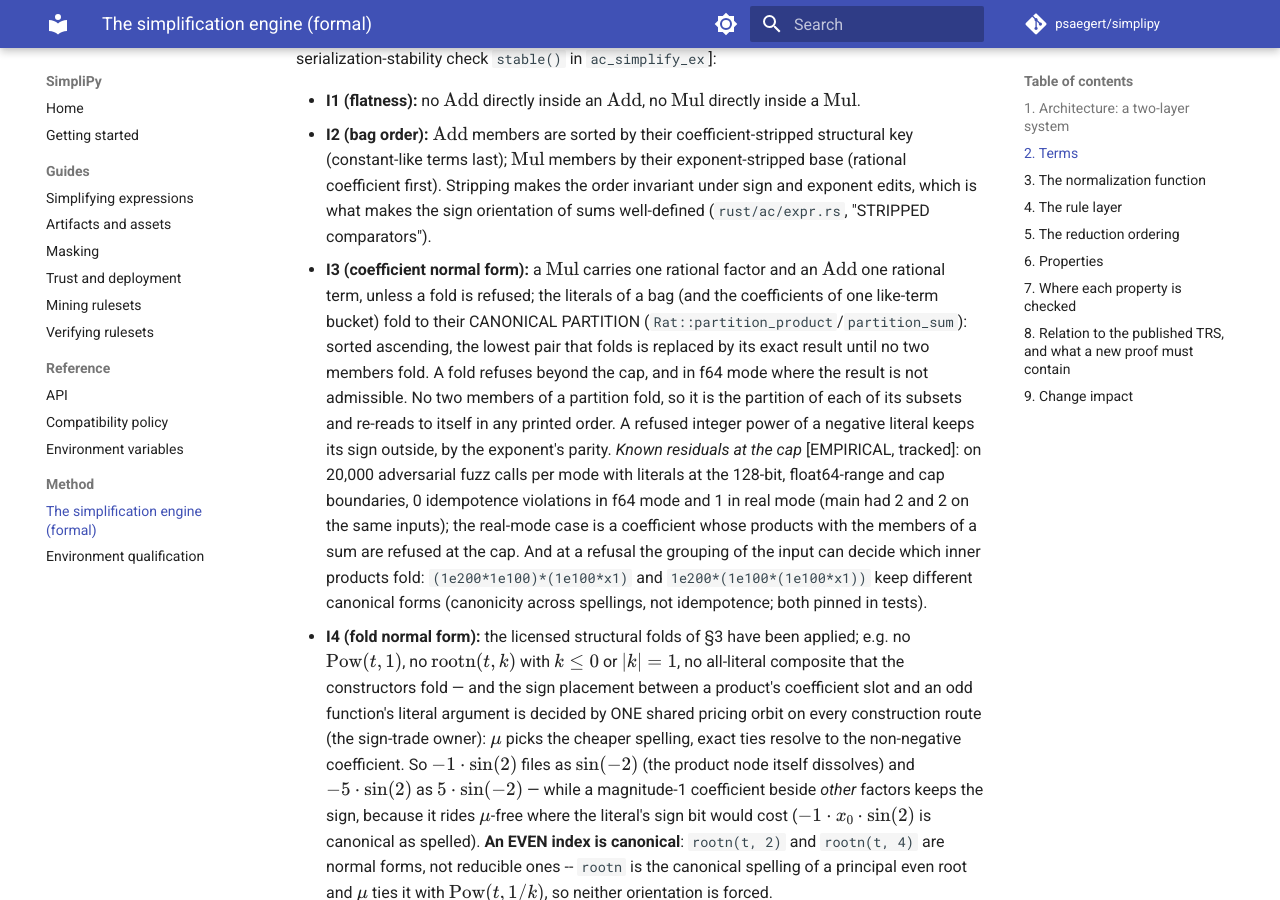
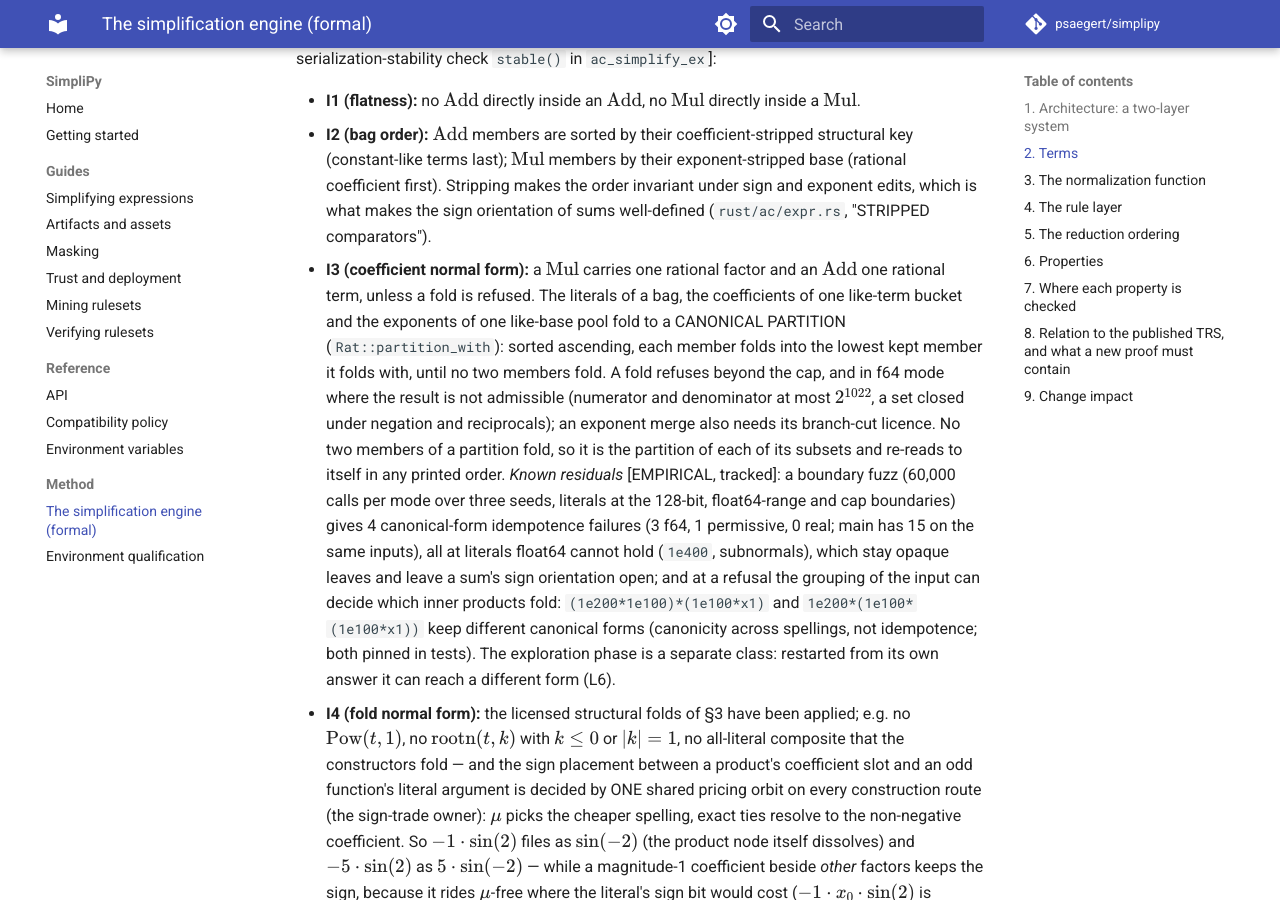
Before and after one commit to psaegert/simplipy, an MkDocs documentation site: the page built from docs/formal.md, in a window 1280 px wide and 900 px high, scrolled down 1770 px. Built offline with MkDocs 1.6.1 and Material for MkDocs 9.7.7, drawn with Linux system fonts in a browser that asks for light colours; comment, search, counter and statistics services are not loaded; some of the changed text lies outside the part shown.

Commit message:
Review round 1 on #65: symmetric f64 admissibility, one partition everywhere, big fractions whole
- f64 admissibility is symmetric (numerator and denominator at most 2^1022): numbers in
  (2^1022, DBL_MAX] had no admissible reciprocal, so 5e307/5e307 did not cancel and a
  coefficient beside one re-read differently; they stay leaves as in main.
- Rat::partition_with: quadratic (each member against the kept ones), refusals decided by bit
  lengths cost no big-integer arithmetic (256 refused 1e200-scale literals: 29.7 s -> ~0.1 s);
  like-base exponent pools use it with the branch-cut licence as the fold (the greedy pool fold
  left pieces the next call merged).
- <constant> absorbs the members a refused coefficient partition keeps.
- A fraction beyond 128 bits stays one member in the explicit and infix forms (split across a
  product, a 300-digit numerator overflowed before the division: inf on 6 srbf predictions).
- Cx::f64_numbers is exact when the context or the enclosing run is; rules are translated in
  their mode's domain; projections set only the domain.
- f64 mode: a leaf read as inf or 0 is not finite-nonzero (1e400/1e400 stays); integer exponent
  merges need exactly read exponents (x^(2^53)*x stays). The dead refused-reciprocal sign arm
  is gone.
- Claims corrected in CHANGELOG, docs/formal.md and test comments; tests for each reproducer.

Co-Authored-By: Claude Opus 5.5 <noreply@anthropic.com>
Claude-Session: https://claude.ai/code/session_016gamUqKQqroqag4GFsNu6W

```diff
--- a/docs/formal.md
+++ b/docs/formal.md
@@ -72,20 +72,22 @@ serialization-stability check `stable()` in `ac_simplify_ex`]:
   under sign and exponent edits, which is what makes the sign orientation of sums
   well-defined (`rust/ac/expr.rs`, "STRIPPED comparators").
 - **I3 (coefficient normal form):** a $\mathrm{Mul}$ carries one rational factor and an
-  $\mathrm{Add}$ one rational term, unless a fold is refused; the literals of a bag (and the
-  coefficients of one like-term bucket) fold to their CANONICAL PARTITION
-  (`Rat::partition_product`/`partition_sum`): sorted ascending, the lowest pair that folds is
-  replaced by its exact result until no two members fold. A fold refuses beyond the cap, and
-  in f64 mode where the result is not admissible. No two members of a partition fold, so it is
-  the partition of each of its subsets and re-reads to itself in any printed order. A
-  refused integer power of a negative literal keeps its sign outside, by the exponent's
-  parity. *Known residuals at the cap* [EMPIRICAL, tracked]: on 20,000 adversarial fuzz
-  calls per mode with literals at the 128-bit, float64-range and cap boundaries, 0
-  idempotence violations in f64 mode and 1 in real mode (main had 2 and 2 on the same
-  inputs); the real-mode case is a coefficient whose products with the members of a sum are
-  refused at the cap. And at a refusal the grouping of the input can decide which inner
-  products fold: `(1e200*1e100)*(1e100*x1)` and `1e200*(1e100*(1e100*x1))` keep different
-  canonical forms (canonicity across spellings, not idempotence; both pinned in tests).
+  $\mathrm{Add}$ one rational term, unless a fold is refused. The literals of a bag, the
+  coefficients of one like-term bucket and the exponents of one like-base pool fold to a
+  CANONICAL PARTITION (`Rat::partition_with`): sorted ascending, each member folds into the
+  lowest kept member it folds with, until no two members fold. A fold refuses beyond the cap,
+  and in f64 mode where the result is not admissible (numerator and denominator at most
+  $2^{1022}$, a set closed under negation and reciprocals); an exponent merge also needs its
+  branch-cut licence. No two members of a partition fold, so it is the partition of each of its
+  subsets and re-reads to itself in any printed order. *Known residuals* [EMPIRICAL, tracked]:
+  a boundary fuzz (60,000 calls per mode over three seeds, literals at the 128-bit,
+  float64-range and cap boundaries) gives 4 canonical-form idempotence failures (3 f64, 1
+  permissive, 0 real; main has 15 on the same inputs), all at literals float64 cannot hold
+  (`1e400`, subnormals), which stay opaque leaves and leave a sum's sign orientation open;
+  and at a refusal the grouping of the input can decide which inner products fold:
+  `(1e200*1e100)*(1e100*x1)` and `1e200*(1e100*(1e100*x1))` keep different canonical forms
+  (canonicity across spellings, not idempotence; both pinned in tests). The exploration phase
+  is a separate class: restarted from its own answer it can reach a different form (L6).
 - **I4 (fold normal form):** the licensed structural folds of §3 have been applied; e.g. no
   $\mathrm{Pow}(t, 1)$, no $\mathrm{rootn}(t, k)$ with $k \leq 0$ or $|k| = 1$, no
   all-literal composite that the constructors fold — and the sign placement between a
@@ -355,7 +357,8 @@ mirroring tier 2 of the sign-placement convention (§3); states carry no spellin
 the tie-break must be spelling-free, and either member realizes the same $\mu$. The
 clause is defensive: no exact tie exists in the reachable `i128` lattice [EMPIRICAL —
 exhaustive scan over all 3,563 denominators $2^a 5^b < 2^{127}$ at dense-plus-spread
-numerator samples; the closest observed gap is 3–4 milli-bits].
+numerator samples; the closest observed gap is 3–4 milli-bits; numbers beyond 128 bits
+(phase 2c) were not scanned].
 
 - $\mu$ takes values in $\mathbb{N}$ [THEOREM — trivially].
 - `cmp_ex` is a strict total order on $T_{\mathrm{can}}$ [BY CONSTRUCTION — rank +
@@ -459,7 +462,7 @@ legitimate input; neither has ever been observed to bind [EMPIRICAL], and by T6
 bound now *proves* an implementation bug. When one binds, rewriting stops and the state
 reached is returned — sound, possibly non-minimal.
 
-**Equal-$\mu$ ties, measured** [EMPIRICAL — instrumented build over 50,800 simplify
+**Equal-$\mu$ ties, measured** [EMPIRICAL, before phase 2c's numbers beyond 128 bits — instrumented build over 50,800 simplify
 calls: the 400-expression mined corpus in strict and permissive modes, plus 50,000 fuzz
 expressions biased toward coefficient/exponent cost shifts and i128-boundary literals].
 Tie **fires**: none occurred (0). Tie **rebuilds**: 169 calls (0.3%), every one on a
@@ -493,8 +496,8 @@ assertion), `to_prefix` has a left inverse and is therefore injective — two st
 sharing a serialization would be mapped back to the same state by the left inverse.
 The identity is exercised per state in debug builds (the full suites run green under
 debug, so every state reached by the tests and the mini-mines satisfies it); its one known exception class is the documented I3
-cap residual (1 in 20,000 adversarial real-mode calls, corpus-unreachable), which therefore
-also scopes the cache guarantee.
+canonical-form residual at literals float64 cannot hold (corpus-unreachable), which
+therefore also scopes the cache guarantee.
 
 **Lemma L6 (conditional idempotence)** [THEOREM, conditional]. If a run reaches a pass
 fixpoint within budget ($\mathrm{pass}(t_k) = t_k$ — by T6 the fixpoint *exists* and is
@@ -514,7 +517,7 @@ truncate.
 permutations, re-bracketings) reach the same representative is measured, not proven:
 commutative-permutation and adjacency-collection property tests, plus the corpus
 permutation gate (0 violations / 400 canonical corpus expressions at head). One
-registered residual class: the I3 cap residuals above. (The scale gates hold 0 idempotence and 0 permutation failures at head.)
+registered residual class: the I3 residuals above. (The scale gates held 0 idempotence and 0 permutation failures when last run, before phase 2c.)
 
 **Corpus mode.** `wildcard_all` widens matching and the $\diamond$-collapse licence
 (training-corpus canonicalization). It relaxes *soundness* licences, never the ordering:
```
Also changed, not shown: CHANGELOG.md (+33 -23 lines), 7 other files.
